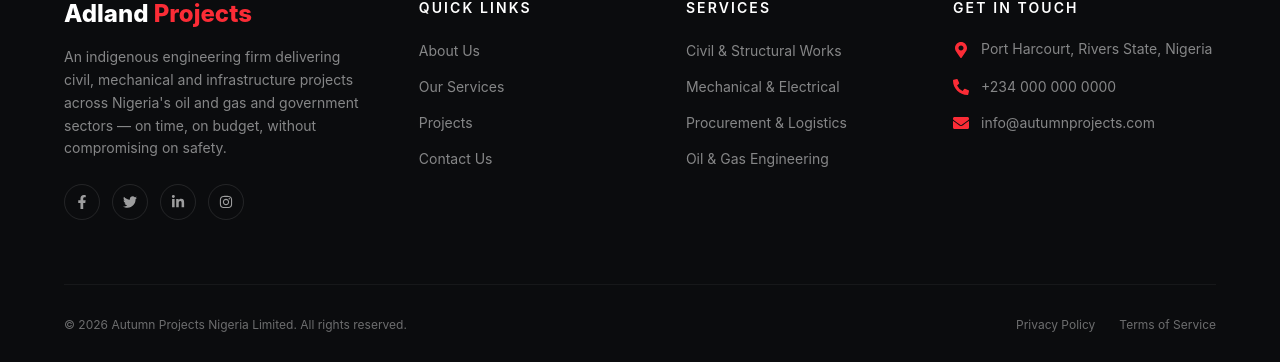
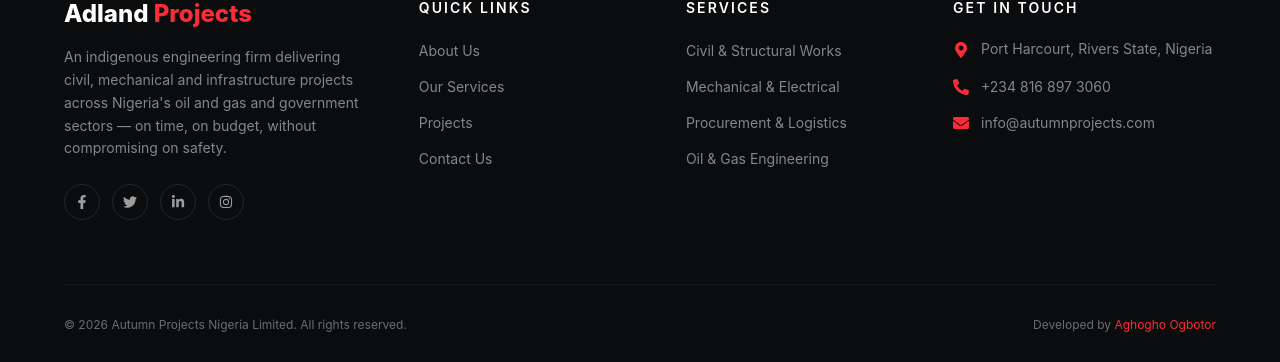
Before and after one commit to AghoghoOgbotor18/AutumnProjects, a React (Vite) app: page /about in a window 1280 px wide. Shown: the part 435-797 px from the top of the page. Built offline with nearby package versions, Linux system fonts and the light colour scheme.

Commit message:
change some text

```diff
--- a/src/components/Home/CTA.jsx
+++ b/src/components/Home/CTA.jsx
@@ -57,7 +57,7 @@ const CTA = () => {
 
         <div
             ref={overlayRef}
-            className="fixed inset-0 bg-black/75 pointer-events-none z-[1]"
+            className="fixed inset-0 bg-black/80 pointer-events-none z-[1]"
         />
 
         <div className="relative z-10 text-center px-6 max-w-2xl">
--- a/src/mainLayout/Footer.jsx
+++ b/src/mainLayout/Footer.jsx
@@ -104,7 +104,7 @@ const Footer = () => {
                 <li className="flex items-center gap-3">
                     <FaPhoneAlt className="text-red-500 w-4 h-4 shrink-0" />
                     <a href="tel:+2340000000000" className="text-white/50 text-sm hover:text-red-500 transition-colors duration-300">
-                    +234 000 000 0000
+                    +234 816 897 3060
                     </a>
                 </li>
                 <li className="flex items-center gap-3">
@@ -119,17 +119,10 @@ const Footer = () => {
 
             {/* Bottom bar */}
             <div className="pt-8 border-t border-white/5 flex flex-col md:flex-row items-center justify-between gap-4">
-            <p className="text-white/40 text-xs">
-                &copy; {year} Autumn Projects Nigeria Limited. All rights reserved.
-            </p>
-            <div className="flex items-center gap-6">
-                <a href="/privacy-policy" className="text-white/40 text-xs hover:text-red-500 transition-colors duration-300">
-                Privacy Policy
-                </a>
-                <a href="/terms" className="text-white/40 text-xs hover:text-red-500 transition-colors duration-300">
-                Terms of Service
-                </a>
-            </div>
+                <p className="text-white/40 text-xs">
+                    &copy; {year} Autumn Projects Nigeria Limited. All rights reserved.
+                </p>
+                <p className='text-white/40 text-xs'>Developed by <a href="https://wa.me/2348168973060" target="_blank" className='text-red-500'>Aghogho Ogbotor</a></p>
             </div>
         </div>
         </footer>
```
